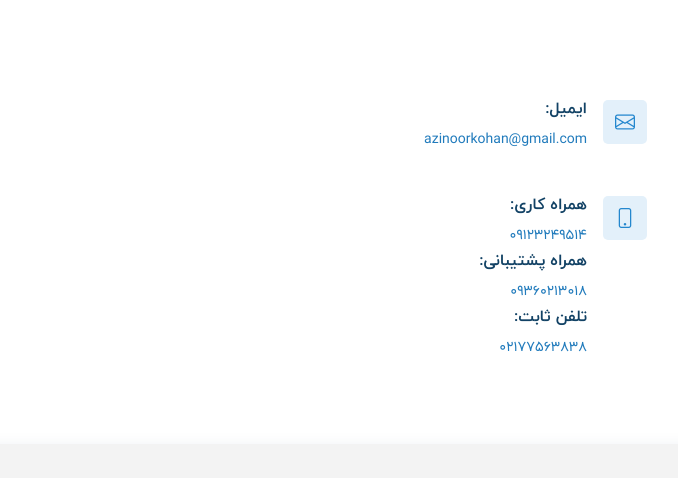
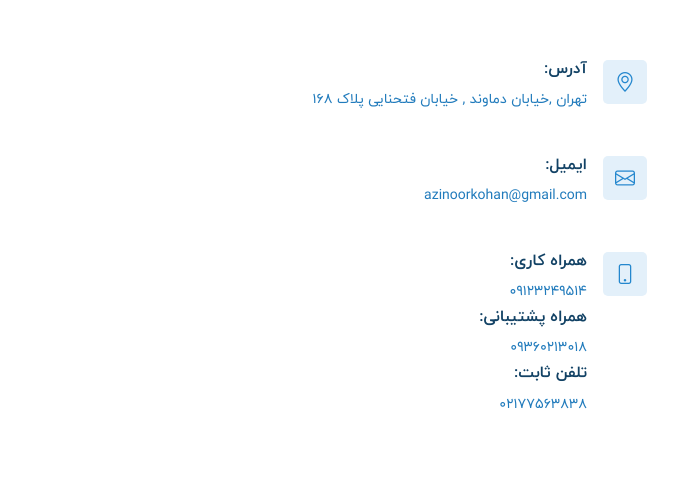
Before and after one commit to Mr7MooN/Test, a plain HTML site: page index.html in a window 1280 px wide. Shown: the part 3005-3483 px from the top of the page, without its empty margins (551-1229 px from the left). Drawn offline with Linux system fonts and the light colour scheme; grey boxes are pictures that could not be loaded; a web font is replaced by a local one.

Commit message:
Update index.html

```diff
--- a/index.html
+++ b/index.html
@@ -360,11 +360,11 @@
 
           <div class="col-lg-4">
             <div class="info">
-              <!-- <div class="address">
+              <div class="address">
                 <i class="bi bi-geo-alt"></i>
                 <h4>آدرس:</h4>
-                <p>شیراز ، بلوار چمران ، هتل چمران</p>
-              </div> -->
+                <p>تهران ,خیابان دماوند , خیابان فتحنایی پلاک 168 </p>
+
 
               <div class="email">
                 <i class="bi bi-envelope"></i>
```
